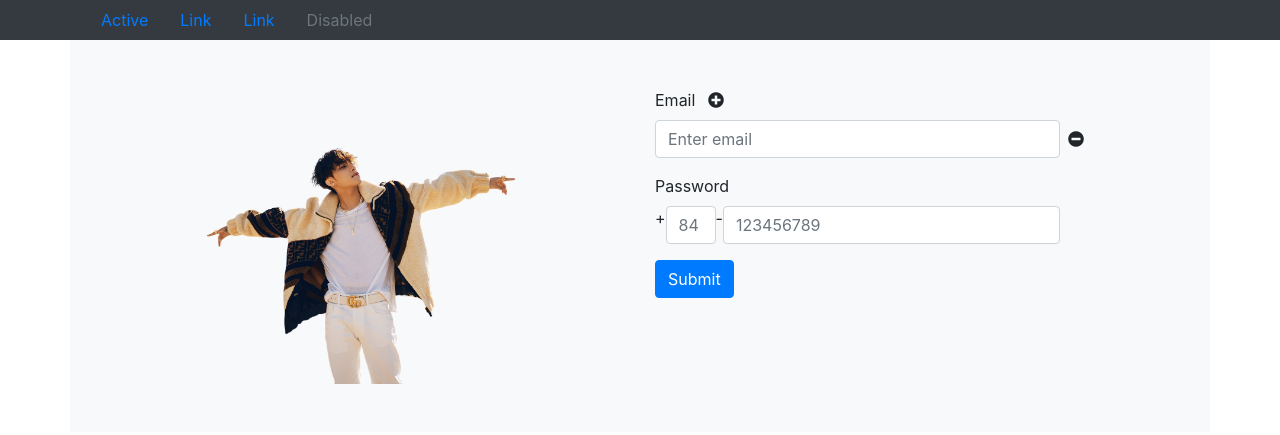
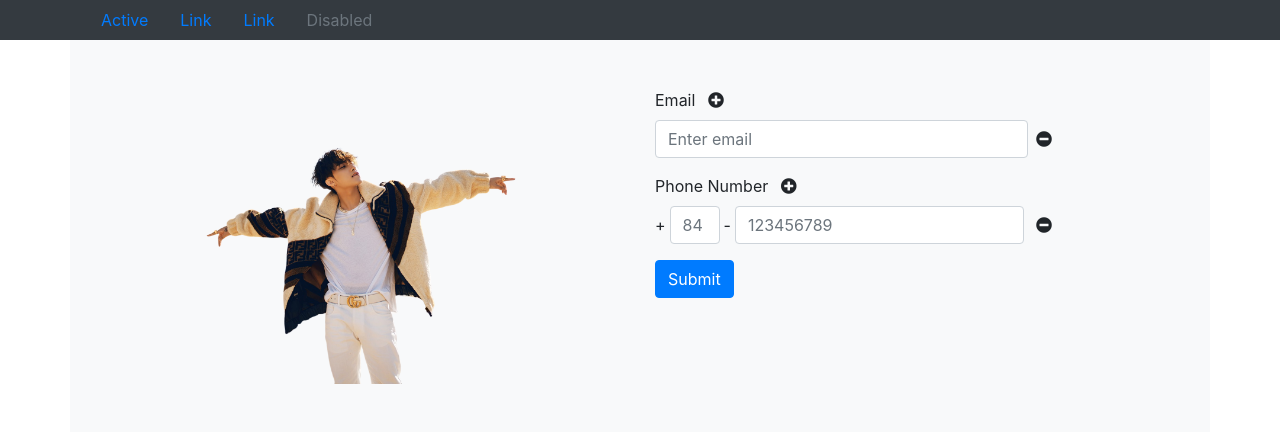
Before and after one commit to NguyenKyThinh94/sendEmailForm, a plain HTML site: page index.html in a window 1280 px wide. Drawn offline with nearby package versions, Linux system fonts and the light colour scheme.

Commit message:
Add cussor add and minus

```diff
--- a/index.html
+++ b/index.html
@@ -41,23 +41,25 @@
             <form>
                 <div class="form-group">
                   <label for="exampleInputEmail1">Email</label>
-                  <i class="fas fa-plus-circle d-inline-block mx-2"></i>
-                  <div class="d-flex align-items-center">
-                      <input type="email" class="form-control d-block w-75" id="exampleInputEmail1" aria-describedby="emailHelp" placeholder="Enter email">
-                      <i class="fas fa-minus-circle d-inline-block mx-2"></i>
+                  <i class="fas fa-plus-circle d-inline-block mx-2 cursorCopy"></i>
+                  <div class="d-flex align-items-center w-75">
+                      <input type="email" class="form-control d-block  " id="exampleInputEmail1" aria-describedby="emailHelp" placeholder="Enter email">
+                      <i class="fas fa-minus-circle d-inline-block mx-2 cursorAlias"></i>
 
                   </div>
 
 
                 </div>
 
-                <div class="form-group w-75">
-                  <label for="exampleInputPassword1">Password</label>
-                  <div class="d-flex ">
+                <div class="form-group">
+                  <label for="exampleInputPassword1">Phone Number</label>
+                  <i class="fas fa-plus-circle d-inline-block mx-2 cursorCopy"></i>
+                  <div class="d-flex align-items-center w-75">
                       <span>+</span>
-                      <input type="password" class="form-control w-50px" id="exampleInputPassword1" placeholder="84" >
+                      <input type="password" class="form-control w-50px mx-1" id="exampleInputPassword1" placeholder="84" >
                       <span>-</span>
-                      <input type="password" class="form-control " id="exampleInputPassword1" placeholder="123456789" >
+                      <input type="password" class="form-control mx-1" id="exampleInputPassword1" placeholder="123456789" >
+                      <i class="fas fa-minus-circle d-inline-block mx-2 cursorAlias"></i>
                   </div>
 
                 </div>
--- a/style/style.css
+++ b/style/style.css
@@ -4,3 +4,9 @@
 .w-100px{
     width: 100px;
 }
+.cursorCopy {
+    cursor: copy;
+}
+.cursorAlias {
+    cursor: alias;
+}
```
